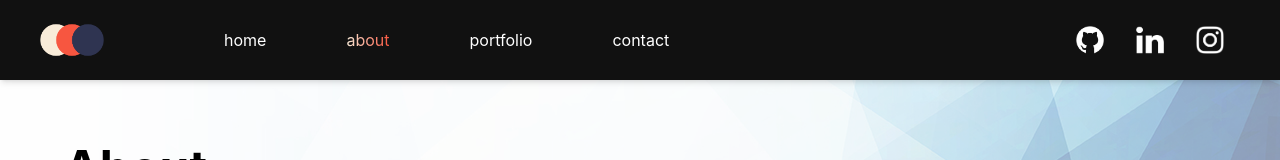
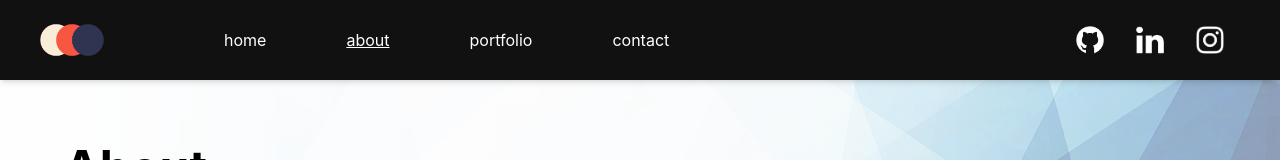
Before and after one commit to peterphann/peterphan-dev, a React (Vite) app: page /about in a window 1280 px wide. Shown: the top 160 px of the page. Built offline with nearby package versions, Linux system fonts and the light colour scheme; the HTML template or start-up script is replaced by a standard one.

Commit message:
Use <nav> element instead of <div>

```diff
--- a/src/components/Navbar.tsx
+++ b/src/components/Navbar.tsx
@@ -21,7 +21,7 @@ function Navbar() {
   ];
 
   return (
-    <div className="w-screen h-20 flex justify-between bg-[#111111] p-2 fixed top-0 text-white shadow-md">
+    <nav className="w-screen h-20 flex justify-between bg-[#111111] p-2 fixed top-0 text-white shadow-md">
       <div className="flex">
         <Link className="ml-8" to="/">
           <motion.div className="hover:cursor-pointer" whileHover={{ scale: 1.1}} whileTap={{ scale: 0.9 }}>
@@ -31,7 +31,7 @@ function Navbar() {
 
         <div className="flex flex-start justify-between items-center ml-20">
           {links.map(link => (
-            <Link className={`mx-10 ${location.pathname === link.reference && "bg-gradient-to-r from-koifish-white to-koifish-red text-transparent bg-clip-text"}`} key={link.name} to={link.reference}>
+            <Link className={`clip mx-10 ${location.pathname === link.reference && "underline"}`} key={link.name} to={link.reference}>
               <motion.div whileHover={{ translateY: -2 }}>
                 {link.name}
               </motion.div>
@@ -54,7 +54,7 @@ function Navbar() {
         </Link>
 
       </div>
-    </div>
+    </nav>
   );
 }
 
```
